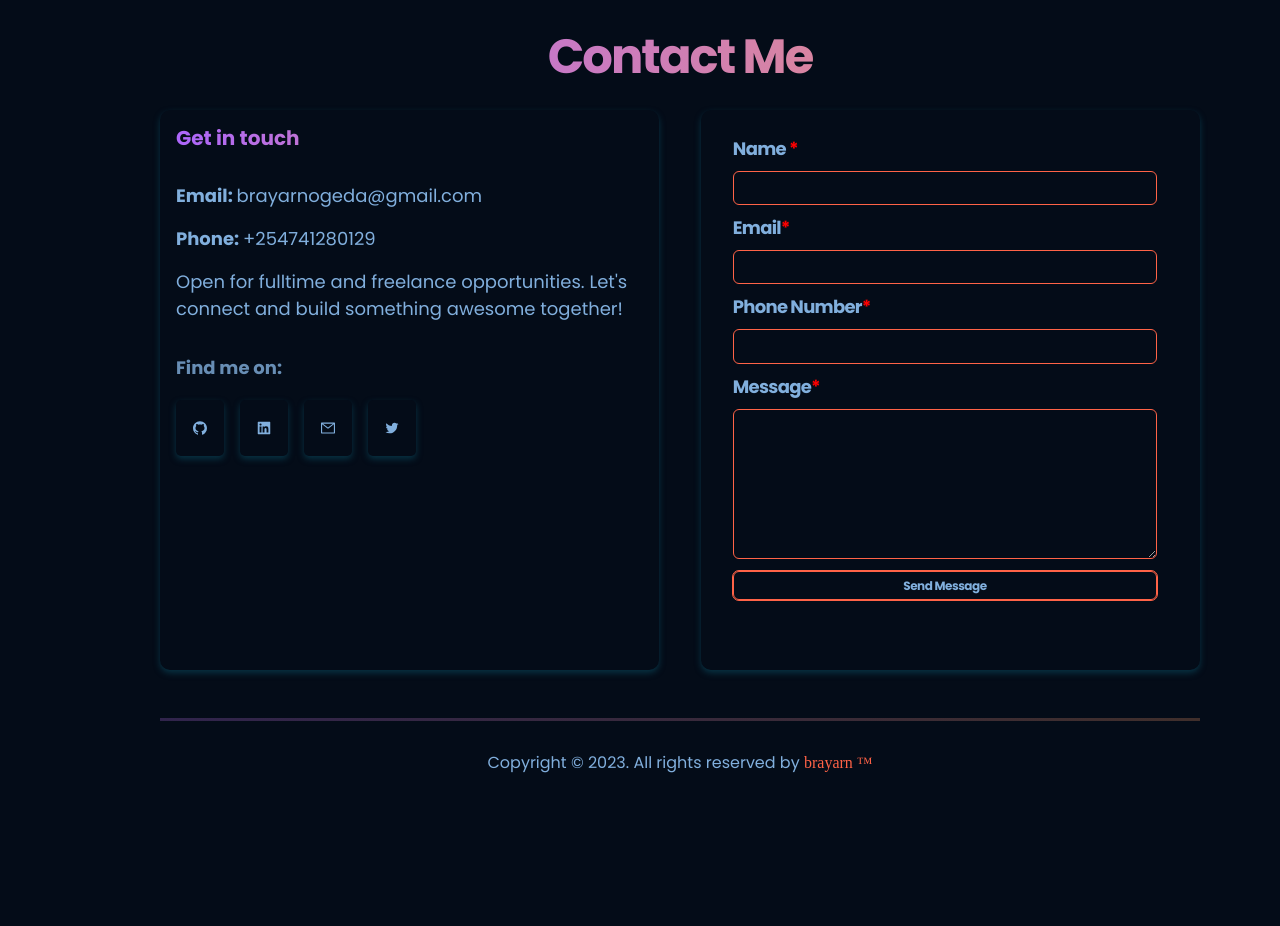
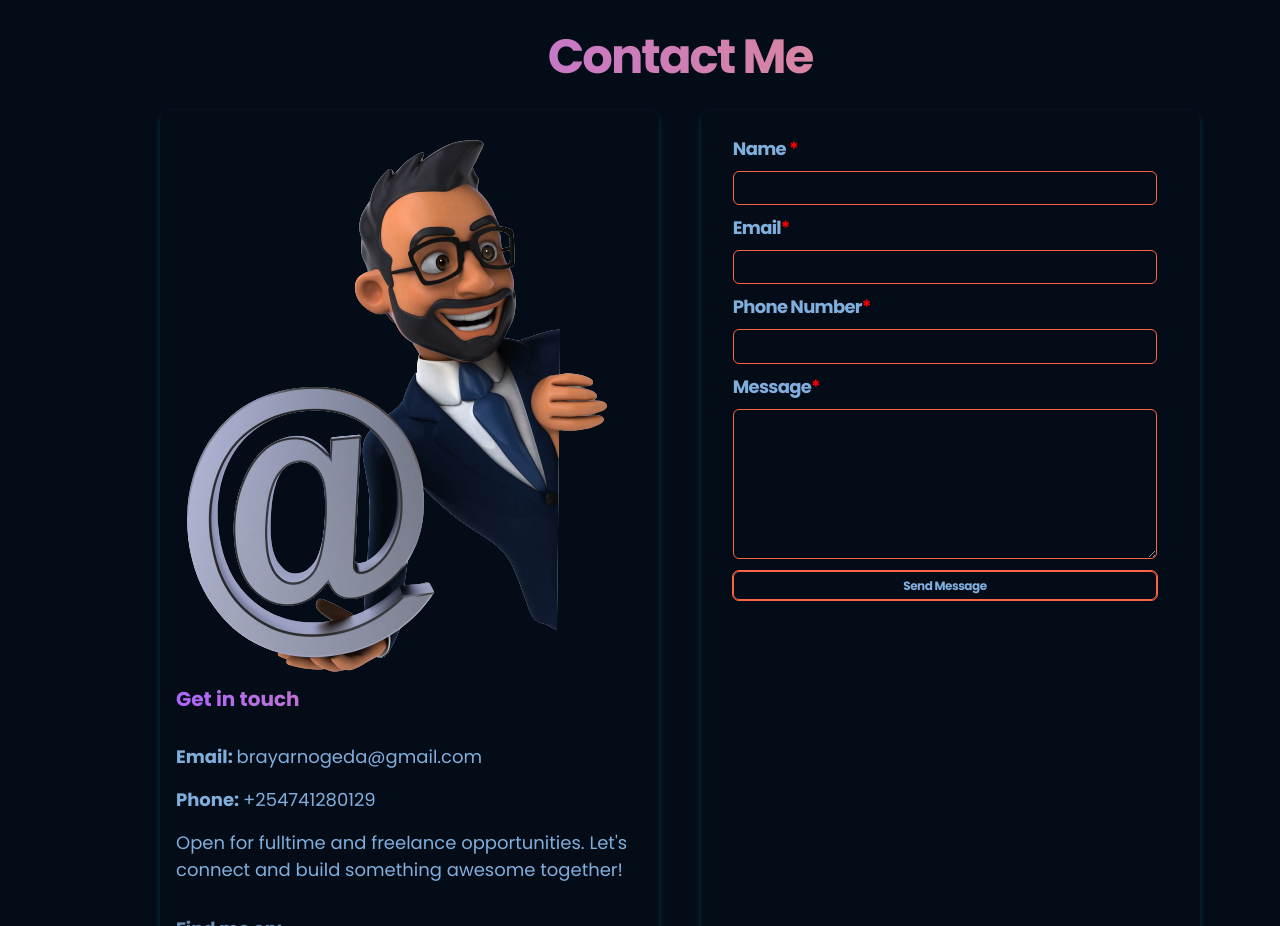
Before and after one commit to o-brayarn/portfolio, a React (Create React App) app: page / in a window 1280 px wide. Shown: the part 5020-5946 px from the top of the page. Before the commit the page ends 5833 px from the top, so only its background shows below. Built offline with nearby package versions, Linux system fonts and the light colour scheme; a web font is replaced by a local one.

Commit message:
add contactme illustration

```diff
--- a/src/pages/contacts/Contact.jsx
+++ b/src/pages/contacts/Contact.jsx
@@ -2,6 +2,7 @@ import React, { useRef } from 'react';
 import emailjs from '@emailjs/browser';
 import './contact.css';
 import Socials from '../../components/socials/Socials'
+import {contacts} from "./imports"
 
 
 export default function Contact() {
@@ -23,6 +24,7 @@ export default function Contact() {
       <h1 className="contact__me-heading gradient__text">Contact Me</h1>
       <div className="contact__me-details">
         <div className="contact__me-info">
+          <img src={contacts} alt="contactme illustration" />
           <h5 className='gradient__text'>Get in touch</h5>
           <p> <span> Email: {" "}</span>brayarnogeda@gmail.com</p>
           <p><span> Phone:{" "}</span>+254741280129</p>
```
